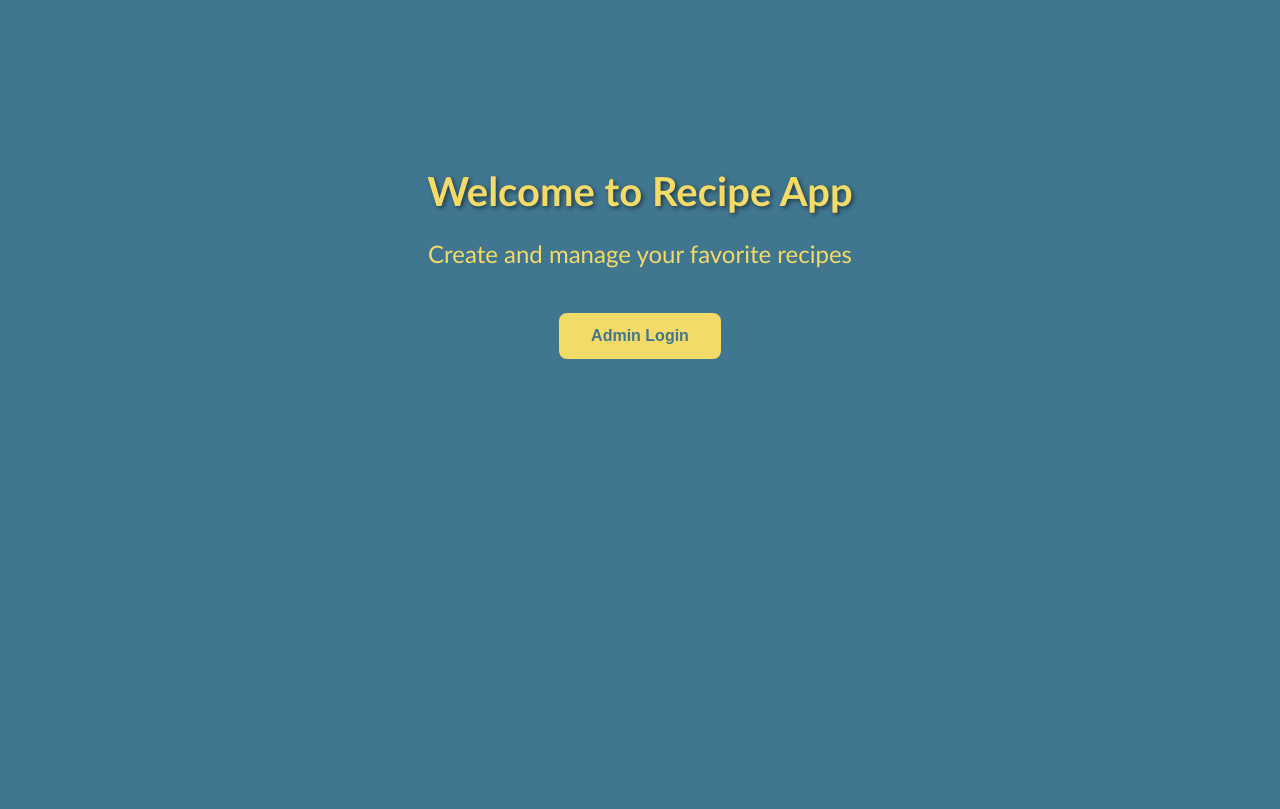
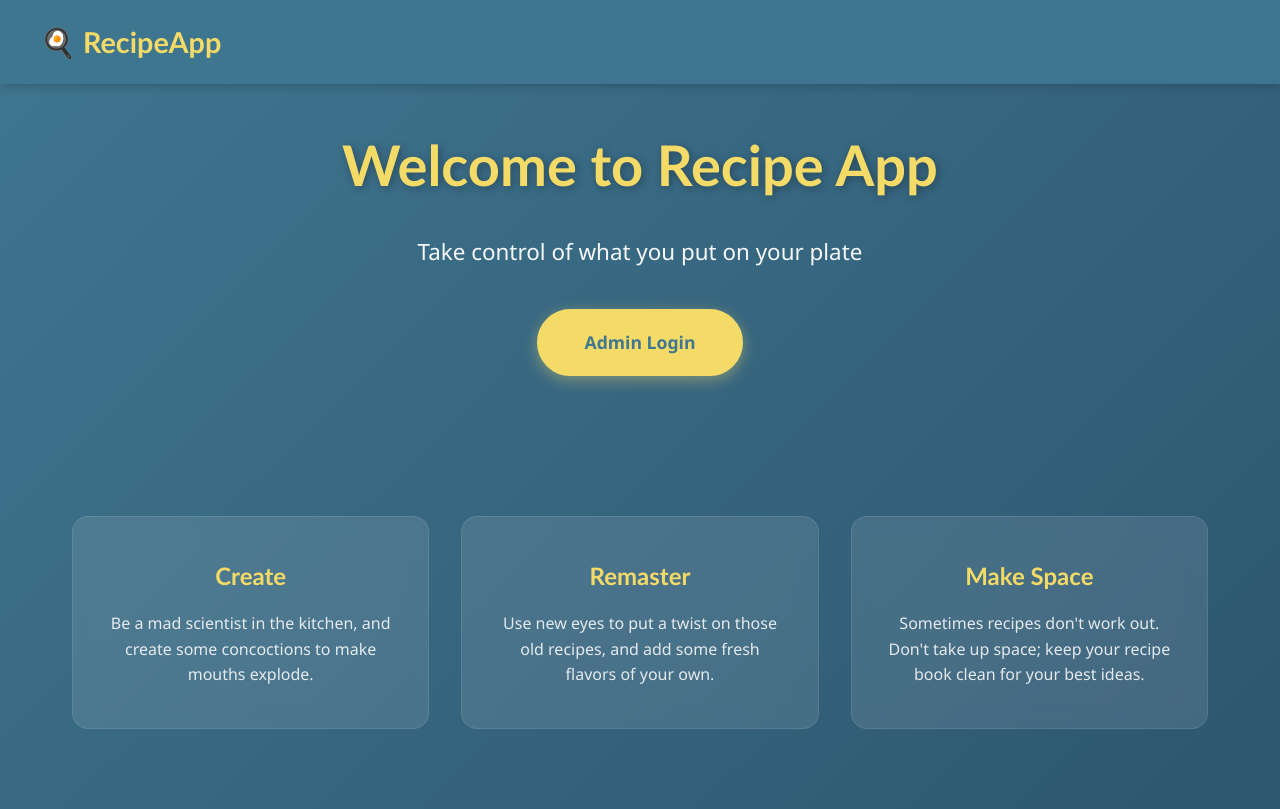
Before and after one commit to DanPasqua-CF/recipe-app, a Django app: template recipes/templates/recipes/recipes_home.html in a window 1280 px wide. Before the commit the page ends 359 px from the top, so only its background shows below. Run offline with Django 5.2, Linux system fonts and the light colour scheme; the template is opened without the code that fills it, so the values that code supplies are empty; parts of the project's set-up code (start-up, migrations or seed data) failed here and were passed over.

Commit message:
Half finished with Exercise 2.5

```diff
--- a/recipe_project/settings.py
+++ b/recipe_project/settings.py
@@ -117,3 +117,6 @@ USE_TZ = True
 # https://docs.djangoproject.com/en/6.0/howto/static-files/
 
 STATIC_URL = 'static/'
+
+MEDIA_URL = '/media/'
+MEDIA_ROOT= BASE_DIR / 'media'
--- a/recipe_project/urls.py
+++ b/recipe_project/urls.py
@@ -16,8 +16,12 @@ Including another URLconf
 """
 from django.contrib import admin
 from django.urls import path, include
+from django.conf import settings
+from django.conf.urls.static import static
 
 urlpatterns = [
     path('admin/', admin.site.urls),
     path('', include('recipes.urls')),
 ]
+
+urlpatterns += static(settings.MEDIA_URL, document_root=settings.MEDIA_ROOT)
--- a/recipes/models.py
+++ b/recipes/models.py
@@ -9,6 +9,7 @@ class Recipe(models.Model):
     )
     cooking_time = models.IntegerField(help_text="Cooking time in minutes")
     difficulty = None
+    pic = models.ImageField(upload_to='recipes', default='no_picture.jpg')
 
     # Determine recipe difficulty
     @property
--- a/recipes/static/recipes/css/styles.css
+++ b/recipes/static/recipes/css/styles.css
@@ -1,69 +1,187 @@
-/* Body and General Styles */
-.body {
-    background-color: #407690;
-    text-align: center;
-    font-family: Arial, sans-serif;
-    color: #fff;
-    padding: 20px;
+/* Reset and Base Styles */
+* {
+  margin: 0;
+  padding: 0;
+  box-sizing: border-box;
 }
 
 body {
-    margin: 0;
-    padding: 0;
+  font-family: 'Segoe UI', Tahoma, Geneva, Verdana, sans-serif;
+  background: linear-gradient(135deg, #407690 0%, #2d5670 100%);
+  color: #fff;
+  line-height: 1.6;
+  min-height: 100vh;
 }
 
-/* Headings */
-h1 {
-    font-size: 2.5rem;
-    margin-bottom: 15px;
-    text-shadow: 2px 2px 4px rgba(0, 0, 0, 0.5);
+/* Navigation */
+.navbar {
+  background: rgba(64, 118, 144, 0.95);
+  padding: 1.2rem 2rem;
+  box-shadow: 0 2px 10px rgba(0, 0, 0, 0.2);
+  position: fixed;
+  top: 0;
+  left: 0;
+  right: 0;
+  z-index: 1000;
+  backdrop-filter: blur(10px);
 }
 
-h3 {
-    font-size: 1.5rem;
-    font-weight: 300;
-    margin-bottom: 5px;
+.navbar-content {
+  max-width: 1200px;
+  margin: 0 auto;
+  display: flex;
+  justify-content: space-between;
+  align-items: center;
 }
 
-/* Button Styles */
-.login_btn {
+.logo {
+  font-size: 1.8rem;
+  font-weight: 700;
+  color: #f4db67;
+  text-decoration: none;
+  font-family: 'Gill Sans', 'Gill Sans MT', Calibri, 'Trebuchet MS', sans-serif;
+}
+
+/* Hero Section */
+.hero {
+  padding: 120px 2rem 80px;
+  text-align: center;
+  max-width: 900px;
+  margin: 0 auto;
+}
+
+.hero h1 {
+  font-family: 'Gill Sans', 'Gill Sans MT', Calibri, 'Trebuchet MS', sans-serif;
+  font-size: 3.5rem;
+  color: #f4db67;
+  margin-bottom: 1.5rem;
+  text-shadow: 2px 2px 8px rgba(0, 0, 0, 0.3);
+  animation: fadeInUp 0.8s ease-out;
+}
+
+.hero p {
+  font-size: 1.4rem;
+  margin-bottom: 2.5rem;
+  color: rgba(255, 255, 255, 0.95);
+  font-weight: 300;
+  animation: fadeInUp 0.8s ease-out 0.2s both;
+}
+
+.cta-button {
   display: inline-block;
-    padding: 12px 30px;
-    margin: 10px;
+  padding: 16px 45px;
+  font-size: 1.1rem;
+  font-weight: 600;
   text-decoration: none;
-    font-size: 1rem;
-    font-weight: 600;
-    border-radius: 8px;
-    transition: all 0.3s ease;
-    cursor: pointer;
   background-color: #f4db67;
   color: #407690;
-    border: 2px solid #f4db67;
+  border-radius: 50px;
+  transition: all 0.3s ease;
+  box-shadow: 0 4px 15px rgba(244, 219, 103, 0.4);
+  animation: fadeInUp 0.8s ease-out 0.4s both;
+  border: 3px solid #f4db67;
 }
 
-.login_btn:hover {
+.cta-button:hover {
   background-color: transparent;
   color: #f4db67;
+  transform: translateY(-2px);
+  box-shadow: 0 6px 20px rgba(244, 219, 103, 0.5);
+}
+
+/* Features Section */
+.features {
+  padding: 60px 2rem 80px;
+  max-width: 1200px;
+  margin: 0 auto;
+}
+
+.features-grid {
+  display: grid;
+  grid-template-columns: repeat(auto-fit, minmax(280px, 1fr));
+  gap: 2rem;
+}
+
+.feature-card {
+  background: rgba(255, 255, 255, 0.1);
+  backdrop-filter: blur(10px);
+  padding: 2.5rem 2rem;
+  border-radius: 16px;
+  text-align: center;
+  transition: all 0.3s ease;
+  border: 1px solid rgba(255, 255, 255, 0.1);
+}
+
+.feature-card:hover {
+  transform: translateY(-8px);
+  background: rgba(255, 255, 255, 0.15);
+  box-shadow: 0 12px 30px rgba(0, 0, 0, 0.3);
+}
+
+.feature-card h3 {
+  color: #f4db67;
+  font-size: 1.5rem;
+  margin-bottom: 1rem;
+  font-family: 'Gill Sans', 'Gill Sans MT', Calibri, 'Trebuchet MS', sans-serif;
+}
+
+.feature-card p {
+  color: rgba(255, 255, 255, 0.85);
+  font-size: 1rem;
+  line-height: 1.6;
+}
+
+/* Animations */
+@keyframes fadeInUp {
+  from {
+    opacity: 0;
+    transform: translateY(30px);
+  }
+  to {
+    opacity: 1;
+    transform: translateY(0);
+  }
 }
 
 /* Responsive Design */
 @media (max-width: 768px) {
-    h1 {
+  .hero h1 {
+    font-size: 2.5rem;
+  }
+
+  .hero p {
+    font-size: 1.1rem;
+  }
+
+  .logo {
+    font-size: 1.4rem;
+  }
+
+  .navbar {
+    padding: 1rem 1.5rem;
+  }
+
+  .features-grid {
+    grid-template-columns: 1fr;
+    gap: 1.5rem;
+  }
+
+  .cta-button {
+    padding: 14px 35px;
+    font-size: 1rem;
+  }
+}
+
+@media (max-width: 480px) {
+  .hero h1 {
     font-size: 2rem;
   }
 
-    h3 {
+  .hero p {
     font-size: 1rem;
   }
 
-    img {
-        width: 200px !important;
-        height: 200px !important;
-    }
-
-    .login_btn {
-        display: block;
-        margin: 15px auto;
-        max-width: 200px;
+  .hero {
+    padding: 100px 1.5rem 60px;
   }
 }
--- a/recipes/templates/recipes/recipes_home.html
+++ b/recipes/templates/recipes/recipes_home.html
@@ -6,19 +6,41 @@
   {% load static %}
   <link rel="shortcut icon" href="{% static 'recipes/images/favicon.ico' %}">
   <link rel='stylesheet' type='text/css' href="{% static 'recipes/css/styles.css' %}">
-  <style type="text/css">
-    h1,
-    h3 {
-      font-family: 'Gill Sans', 'Gill Sans MT', Calibri, 'Trebuchet MS', sans-serif;
-      color: #f4db67;
-    }
-  </style>
 </head>
-<body class="body" style="margin-top: 15vh;">
-  <h1>Welcome to Recipe App</h1>
-  <h3>Create and manage your favorite recipes</h3>
-  <div>
-    <a href="/admin" class="login_btn" style="margin: 40px;">Admin Login</a>
-  </div>
+<body>
+  <!-- Navigation -->
+  <nav class="navbar">
+    <div class="navbar-content">
+      <a href="/" class="logo">🍳 RecipeApp</a>
+    </div>
+  </nav>
+
+  <!-- Hero Section -->
+  <section class="hero">
+    <h1>Welcome to Recipe App</h1>
+    <p>Take control of what you put on your plate</p>
+    <a href="/admin" class="cta-button">Admin Login</a>
+  </section>
+
+  <!-- Features Section -->
+  <section class="features">
+    <div class="features-grid">
+      <div class="feature-card">
+        <h3>Create</h3>
+        <p>Be a mad scientist in the kitchen, and create some concoctions to make mouths explode.</p>
+      </div>
+
+      <div class="feature-card">
+        <h3>Remaster</h3>
+        <p>Use new eyes to put a twist on those old recipes, and add some fresh flavors of your own.</p>
+      </div>
+
+      <div class="feature-card">
+        <h3>Make Space</h3>
+        <p>Sometimes recipes don't work out. Don't take up space; keep your recipe book clean for your best ideas.</p>
+      </div>
+    </div>
+  </section>
+
 </body>
 </html>
```
Also changed, not shown: db.sqlite3, media/no_picture.jpg (added), media/recipes/baked-chicken.png (added), media/recipes/lemonade.png (added), media/recipes/omelette.png (added), media/recipes/salad.png (added), media/recipes/spaghetti.png (added), recipes/migrations/0002_recipe_pic.py (added), recipes/migrations/0003_alter_recipe_pic.py (added). Lines whose indentation alone changed are shown as unchanged.
